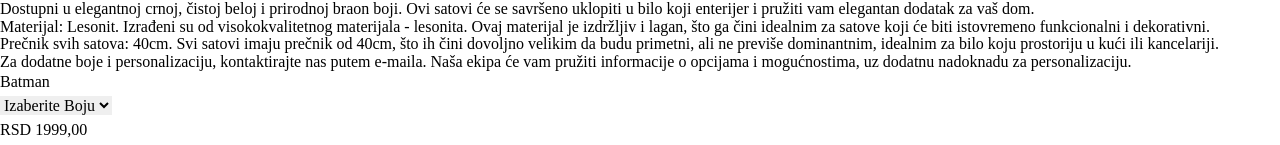
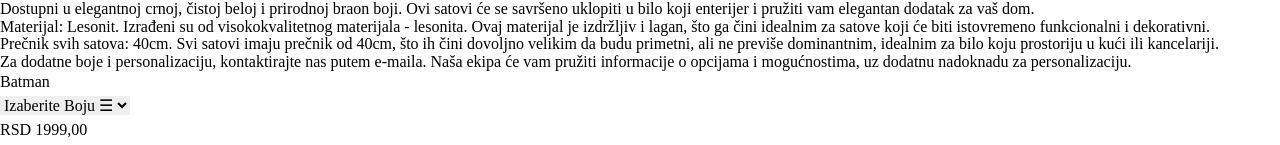
Before and after one commit to radosav-perisic/creative-wood, a React (Vite) app in the folder creative-wood/: page /clocks in a window 1280 px wide. Shown: the part 802-947 px from the top of the page. Built offline with nearby package versions, Linux system fonts and the light colour scheme; no server answers; a web font is replaced by a local one.

Commit message:
Update ClocksComponent
Optimize margins and add color squares for improved user experience in ClocksComponent

```diff
--- a/creative-wood/src/components/ClocksComponent.jsx
+++ b/creative-wood/src/components/ClocksComponent.jsx
@@ -54,31 +54,30 @@ const ClocksComponent = () => {
                 {product.title}
               </h5>
              <select
-  className={`rounded-lg px-3 outline-black outline-1 outline bg-white font-semibold ${
-    showError ? "text-red-600 error-message" : ""
-  }`}
+  className={`rounded-sm px-[3px] text-[0.925rem] font-bold appearance-none outline-black outline-1 outline bg-white${
+    showError ? "text-red-600 error-message" : ""}`}
   value={selectedColors[product.id]}
   onChange={(e) => handleColorChange(product.id, e.target.value)}
 >
   <option value="" disabled selected>
-    {showError ? "Izaberite Boju" : "Izaberite Boju"}
+    {showError ? "Izaberite Boju ☰" : "Izaberite Boju ☰"}
   </option>
-                <option value="Crna" className="text-white bg-black">
-                  Crna
+                <option value="Crna" className="text-black border-b-2 border-[#242323] font-bold text-center ">
+                  Crna ⬛
                 </option>
-                <option value="Bela" className="text-black bg-white">
-                  Bela
+                <option value="Bela" className="text-black border-b-2 border-[#242323] font-bold text-center ">
+                  Bela ⬜
                 </option>
-                <option value="Braon" className="text-black bg-[#78350f]/90">
-                  Braon
+                <option value="Braon" className="text-black border-b-2 border-[#242323] font-bold text-center">
+                  Braon 🟫
                 </option>
               </select>
-              <p className="text-[#b03030] lg:text-lg text-sm font-extrabold underline-offset-4 decoration-red-600">
+              <p className="text-[#b03030] lg:text-lg text-sm md:mt-2 mt-1 font-extrabold underline-offset-4 decoration-red-600">
                 RSD {product.price},<span className="text-xs">00</span>
               </p>
               <button
                 href="#"
-                className="flex flex-row lg:mt-5 mt-2 mx-auto mb-6 bg-[#920f0f] px-2 lg:px-3 lg:py-3 py-2 hover:bg-[#600d0d] duration-300 text-sm lg:text-lg text-white rounded-md"
+                className="flex flex-row mt-2 mx-auto mb-6 bg-[#920f0f] px-2 lg:px-3 lg:py-3 py-2 hover:bg-[#600d0d] duration-300 text-sm lg:text-lg text-white rounded-md"
                 onClick={() => addProduct(product)}
               >
                 Dodaj u korpu
```
